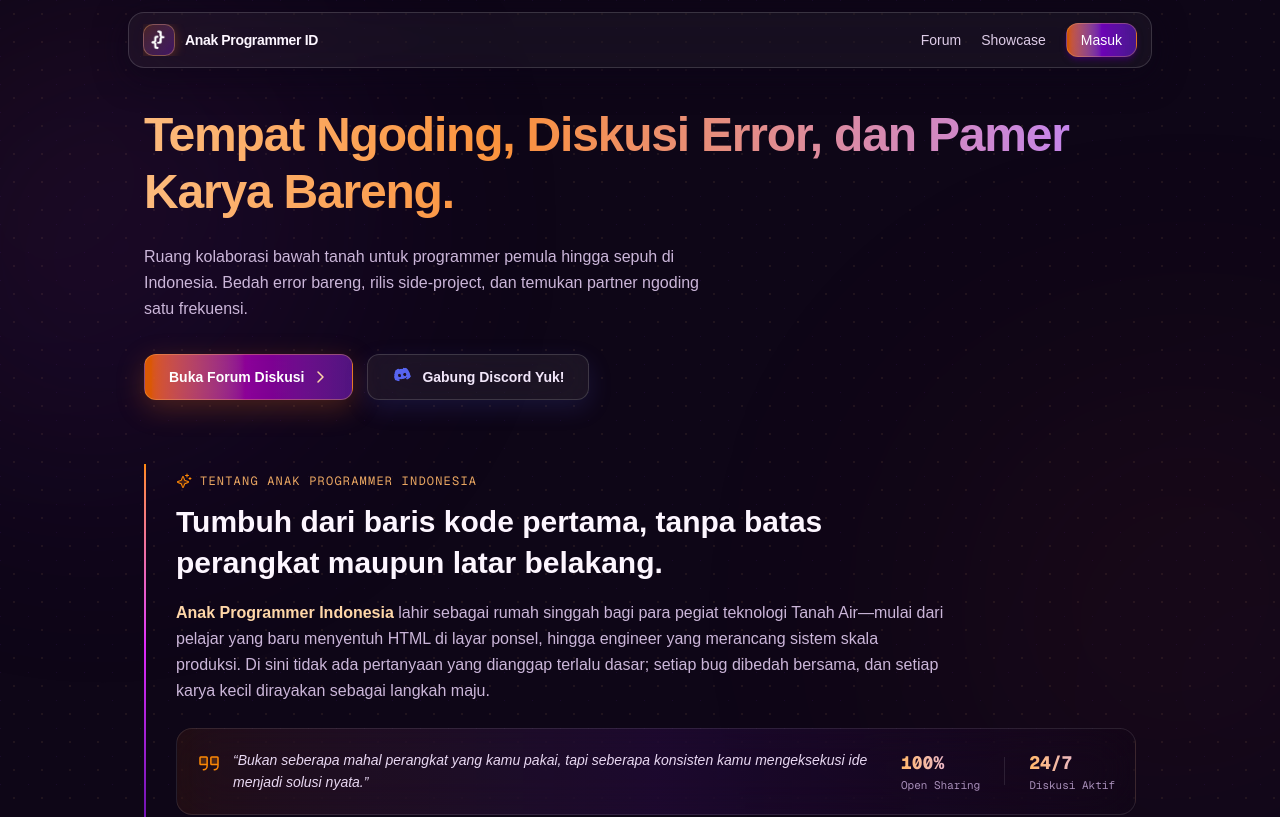
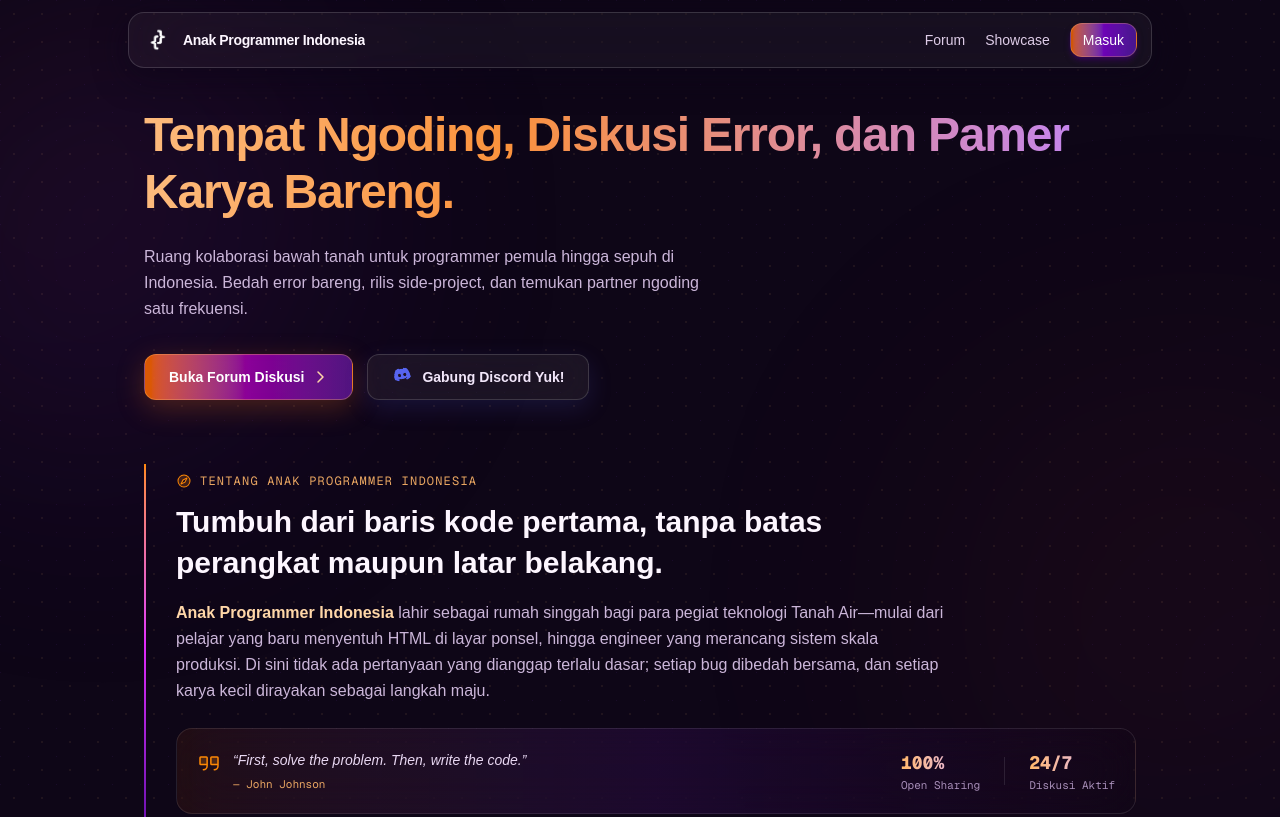
Before and after one commit to amotionwebsite/api-community-web, a Next.js app in the folder client/: page / in a window 1280 px wide. Shown: the top 817 px of the page. Built offline with nearby package versions, Linux system fonts and the light colour scheme.

Commit message:
feat: logoapi polos, nama lengkap komunitas, ikon compass, dan random quotes tokoh

```diff
--- a/client/src/app/page.js
+++ b/client/src/app/page.js
@@ -6,14 +6,50 @@ import { motion, AnimatePresence, useScroll, useTransform } from "framer-motion"
 import {
   CaretRight,
   Quotes,
-  Sparkle,
+  Compass,
 } from "@phosphor-icons/react";
 
 const FULL_TEXT = "Tempat Ngoding, Diskusi Error, dan Pamer Karya Bareng.";
 
+const MOTIVATIONAL_QUOTES = [
+  {
+    text: "Keberhasilan bukanlah milik orang yang pintar, melainkan milik mereka yang senantiasa berusaha.",
+    author: "B.J. Habibie",
+  },
+  {
+    text: "Talk is cheap. Show me the code.",
+    author: "Linus Torvalds",
+  },
+  {
+    text: "Ilmu pengetahuan bukan untuk ditumpuk di kepala, tapi dibagikan agar menjadi cahaya bagi sesama.",
+    author: "Onno W. Purbo",
+  },
+  {
+    text: "The most damaging phrase in the language is: 'We've always done it this way.'",
+    author: "Grace Hopper",
+  },
+  {
+    text: "Terbentur, terbentur, terbentur, terbentuk.",
+    author: "Tan Malaka",
+  },
+  {
+    text: "First, solve the problem. Then, write the code.",
+    author: "John Johnson",
+  },
+  {
+    text: "Jangan takut salah saat mencoba hal baru; dari error-lah pemahaman sejati lahir.",
+    author: "Anak Programmer Indonesia",
+  },
+  {
+    text: "Everybody should learn to program a computer, because it teaches you how to think.",
+    author: "Steve Jobs",
+  },
+];
+
 export default function Home() {
   const [typedText, setTypedText] = useState("");
   const [showBrandText, setShowBrandText] = useState(true);
+  const [quote, setQuote] = useState(MOTIVATIONAL_QUOTES[0]);
   const { scrollYProgress } = useScroll();
 
   const bgColor = useTransform(
@@ -23,6 +59,12 @@ export default function Home() {
   );
   const glowY = useTransform(scrollYProgress, [0, 1], ["0%", "35%"]);
   const glowOpacity = useTransform(scrollYProgress, [0, 0.5, 1], [0.35, 0.55, 0.3]);
+
+  // Acak kata motivasi tokoh setiap website dibuka / restart
+  useEffect(() => {
+    const randomIndex = Math.floor(Math.random() * MOTIVATIONAL_QUOTES.length);
+    setQuote(MOTIVATIONAL_QUOTES[randomIndex]);
+  }, []);
 
   // Efek mengetik heading utama
   useEffect(() => {
@@ -38,7 +80,7 @@ export default function Home() {
     return () => clearInterval(interval);
   }, []);
 
-  // Siklus animasi teks "Anak Programmer ID" keluar-masuk dari logo setiap 30 detik
+  // Siklus animasi teks keluar-masuk dari logo setiap 30 detik
   useEffect(() => {
     const cycleInterval = setInterval(() => {
       setShowBrandText(false);
@@ -74,7 +116,7 @@ export default function Home() {
         />
       </div>
 
-      {/* Floating Glass Navbar dengan /logoapi.png & Animasi Teks Keluar-Masuk */}
+      {/* Floating Glass Navbar dengan /logoapi.png Polos */}
       <motion.header
         initial={{ y: -24, opacity: 0 }}
         animate={{ y: 0, opacity: 1 }}
@@ -82,41 +124,37 @@ export default function Home() {
         className="sticky top-3 z-50 px-3 sm:px-6"
       >
         <div className="max-w-5xl mx-auto px-3.5 py-2.5 rounded-2xl bg-white/[0.04] backdrop-blur-2xl border border-white/15 shadow-[0_8px_32px_rgba(12,5,24,0.65)] flex items-center justify-between gap-2">
-          <Link href="/" className="flex items-center gap-2.5 min-w-0 overflow-hidden">
-            <motion.div
+          <Link href="/" className="flex items-center gap-2 min-w-0 overflow-hidden">
+            <motion.img
+              src="/logoapi.png"
+              alt="Logo Anak Programmer Indonesia"
               animate={{ scale: showBrandText ? 1 : 1.08 }}
               transition={{ duration: 0.35 }}
-              className="relative z-10 w-8 h-8 rounded-[10px] overflow-hidden bg-gradient-to-br from-orange-500/20 to-purple-900/60 border border-orange-300/35 shadow-[0_2px_12px_rgba(249,115,22,0.3)] shrink-0"
-            >
-              <img
-                src="/logoapi.png"
-                alt="Logo Anak Programmer Indonesia"
-                className="w-full h-full object-cover"
-              />
-            </motion.div>
+              className="relative z-10 w-8 h-8 object-contain shrink-0"
+            />
 
             <div className="overflow-hidden">
               <AnimatePresence mode="wait">
                 {showBrandText && (
                   <motion.span
                     key="brand-text"
-                    initial={{ x: -110, opacity: 0 }}
+                    initial={{ x: -140, opacity: 0 }}
                     animate={{ x: 0, opacity: 1 }}
-                    exit={{ x: -110, opacity: 0 }}
+                    exit={{ x: -140, opacity: 0 }}
                     transition={{
                       duration: 0.65,
                       ease: [0.22, 1, 0.36, 1],
                     }}
-                    className="block font-bold text-xs sm:text-sm tracking-tight text-[#fdf6ff] truncate"
+                    className="block font-bold text-[11px] sm:text-sm tracking-tight text-[#fdf6ff] truncate"
                   >
-                    Anak Programmer ID
+                    Anak Programmer Indonesia
                   </motion.span>
                 )}
               </AnimatePresence>
             </div>
           </Link>
 
-          <nav className="flex items-center gap-3 sm:gap-5 text-xs sm:text-sm text-[#decce8] shrink-0">
+          <nav className="flex items-center gap-2.5 sm:gap-5 text-xs sm:text-sm text-[#decce8] shrink-0">
             <Link
               href="/forum"
               className="hover:text-orange-300 transition-colors"
@@ -131,7 +169,7 @@ export default function Home() {
             </Link>
             <Link
               href="/login"
-              className="px-3.5 py-1.5 rounded-xl bg-gradient-to-r from-orange-500/80 via-purple-700/80 to-violet-900/90 hover:brightness-110 border border-orange-300/30 text-white font-medium transition shadow-md shadow-purple-950/70 backdrop-blur-md"
+              className="px-3 py-1.5 rounded-xl bg-gradient-to-r from-orange-500/80 via-purple-700/80 to-violet-900/90 hover:brightness-110 border border-orange-300/30 text-white font-medium transition shadow-md shadow-purple-950/70 backdrop-blur-md"
             >
               Masuk
             </Link>
@@ -228,7 +266,7 @@ export default function Home() {
         >
           <div className="relative pl-5 sm:pl-8 py-2 before:content-[''] before:absolute before:left-0 before:top-0 before:bottom-0 before:w-[2px] before:bg-gradient-to-b before:from-orange-400 before:via-fuchsia-500 before:to-purple-800">
             <div className="inline-flex items-center gap-2 text-xs font-mono uppercase tracking-widest text-orange-300/90 mb-3">
-              <Sparkle weight="duotone" className="text-base text-orange-400" />
+              <Compass weight="duotone" className="text-base text-orange-400" />
               <span>Tentang Anak Programmer Indonesia</span>
             </div>
 
@@ -243,16 +281,21 @@ export default function Home() {
               lahir sebagai rumah singgah bagi para pegiat teknologi Tanah Air—mulai dari pelajar yang baru menyentuh HTML di layar ponsel, hingga engineer yang merancang sistem skala produksi. Di sini tidak ada pertanyaan yang dianggap terlalu dasar; setiap bug dibedah bersama, dan setiap karya kecil dirayakan sebagai langkah maju.
             </p>
 
-            {/* Kutipan & Highlight */}
+            {/* Kutipan Motivasi Tokoh Dinamis & Highlight */}
             <div className="p-4 sm:p-5 rounded-2xl bg-gradient-to-r from-orange-500/[0.08] via-purple-900/[0.2] to-transparent border border-white/10 backdrop-blur-xl flex flex-col sm:flex-row sm:items-center justify-between gap-4">
               <div className="flex items-start gap-3">
                 <Quotes
                   weight="duotone"
                   className="text-2xl text-orange-400 shrink-0 mt-0.5"
                 />
-                <p className="text-xs sm:text-sm italic text-[#e8d8f2] leading-relaxed">
-                  &ldquo;Bukan seberapa mahal perangkat yang kamu pakai, tapi seberapa konsisten kamu mengeksekusi ide menjadi solusi nyata.&rdquo;
-                </p>
+                <div>
+                  <p className="text-xs sm:text-sm italic text-[#e8d8f2] leading-relaxed mb-1">
+                    &ldquo;{quote.text}&rdquo;
+                  </p>
+                  <span className="block text-[11px] font-mono text-orange-300/90">
+                    — {quote.author}
+                  </span>
+                </div>
               </div>
 
               <div className="flex items-center gap-6 shrink-0 pt-2 sm:pt-0 border-t sm:border-t-0 border-white/10 font-mono">
```
